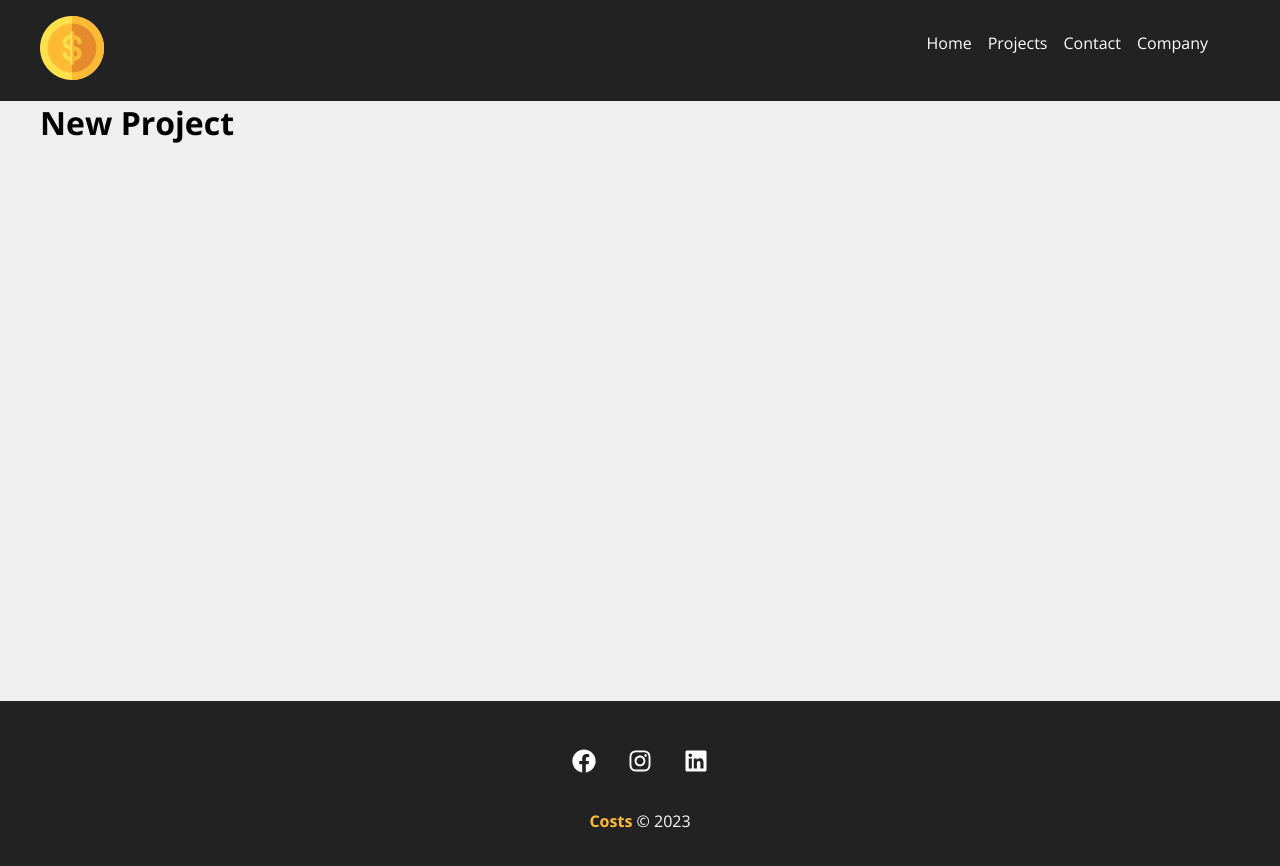
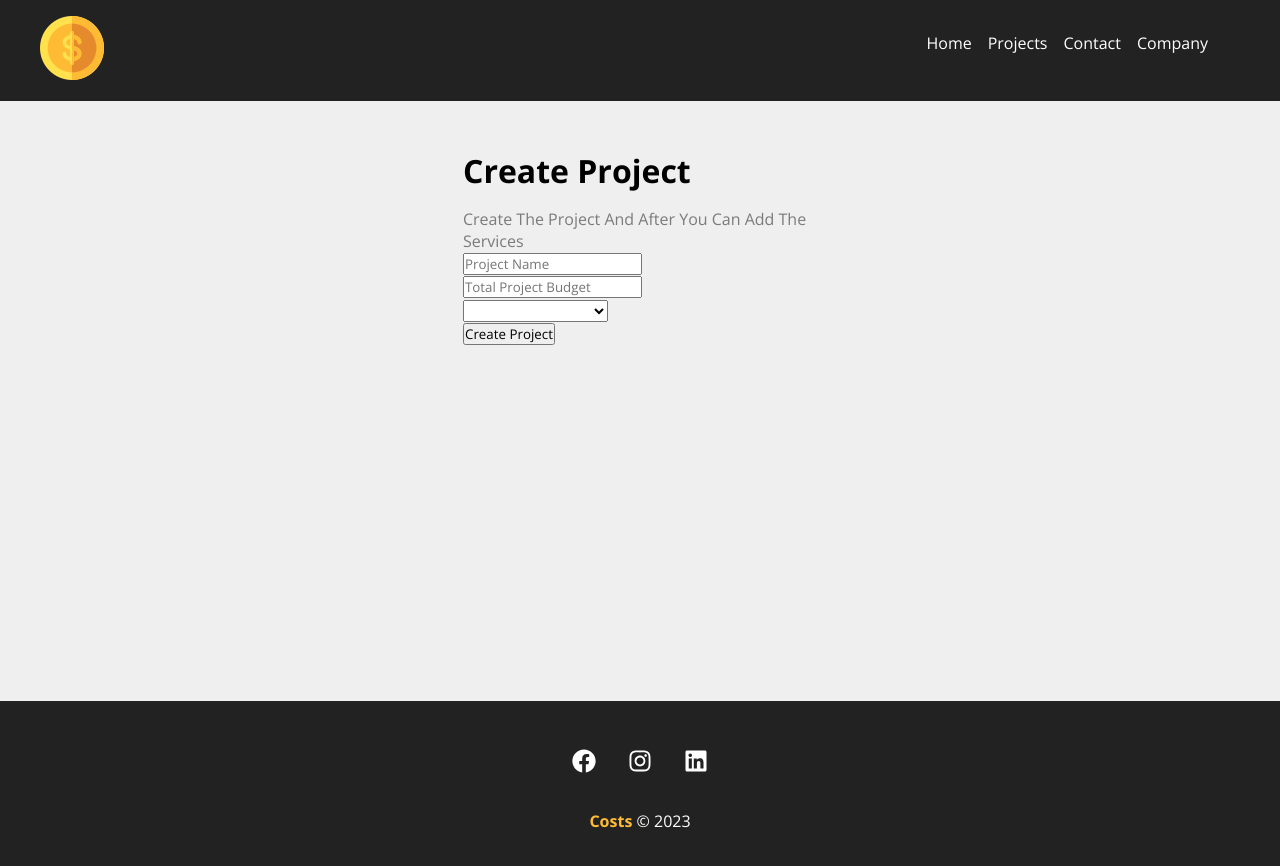
Before and after one commit to JuniorWender/Costs, a React (Create React App) app: page /NewProject in a window 1280 px wide. Shown: the top 866 px of the page. Built offline with nearby package versions, Linux system fonts and the light colour scheme.

Commit message:
Create ProjectForm and Css File

```diff
--- a/src/components/pages/NewProject.js
+++ b/src/components/pages/NewProject.js
@@ -1,5 +1,15 @@
+import ProjectForm from '../project/ProjectForm';
+
+import styles from './NewProject.module.css'
+
 function NewProject() {
-    return <h1>New Project</h1>
+    return (
+        <div className={styles.newProject_container}>
+            <h1>Create Project</h1>
+            <p> Create The Project And After You Can Add The Services </p>
+            <ProjectForm/>
+        </div>
+    )
 }
 
 export default NewProject;
--- /dev/null
+++ b/src/components/pages/NewProject.module.css
@@ -0,0 +1,13 @@
+.newProject_container {
+    width: 450px;
+    margin: 0 auto;
+    padding: 3em;
+}
+
+.newProject_container h1 {
+    margin-bottom: 0.5em;
+}
+
+.newProject_container p {
+    color: #7b7b7b;
+}
--- /dev/null
+++ b/src/components/project/ProjectForm.js
@@ -0,0 +1,24 @@
+function ProjectForm(){
+    return (
+        <form>
+            <div>
+                <input type="text" placeholder="Project Name" />
+            </div>
+            <div>
+                <input type="number" placeholder="Total Project Budget" />
+            </div>
+            <div>
+                <select name="category_id">
+                    <option disabled>
+                        Select The Category
+                    </option>
+                </select>
+            </div>
+            <div>
+                <input type="submit" value="Create Project"></input>
+            </div>
+        </form>
+    )
+}
+
+export default ProjectForm
```
